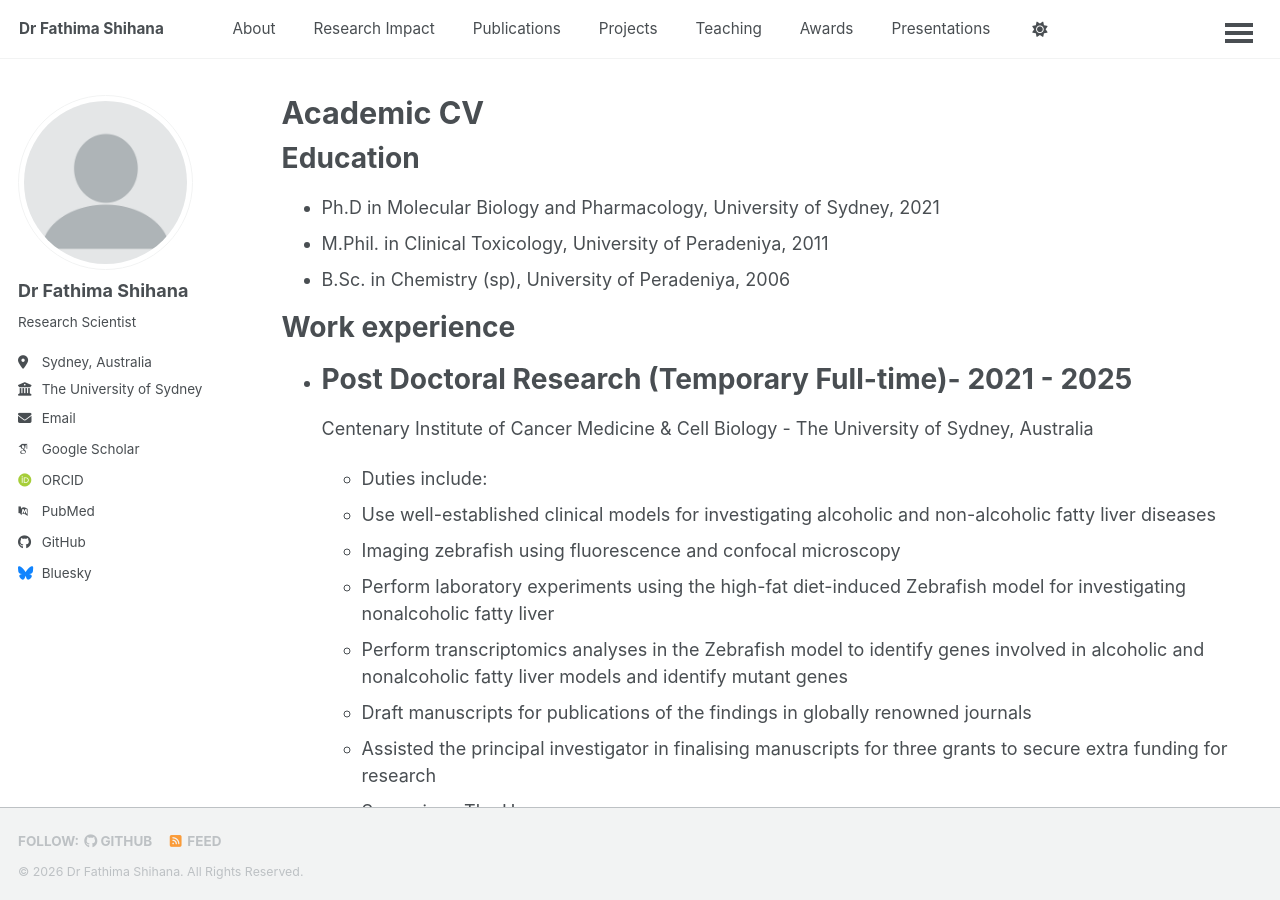
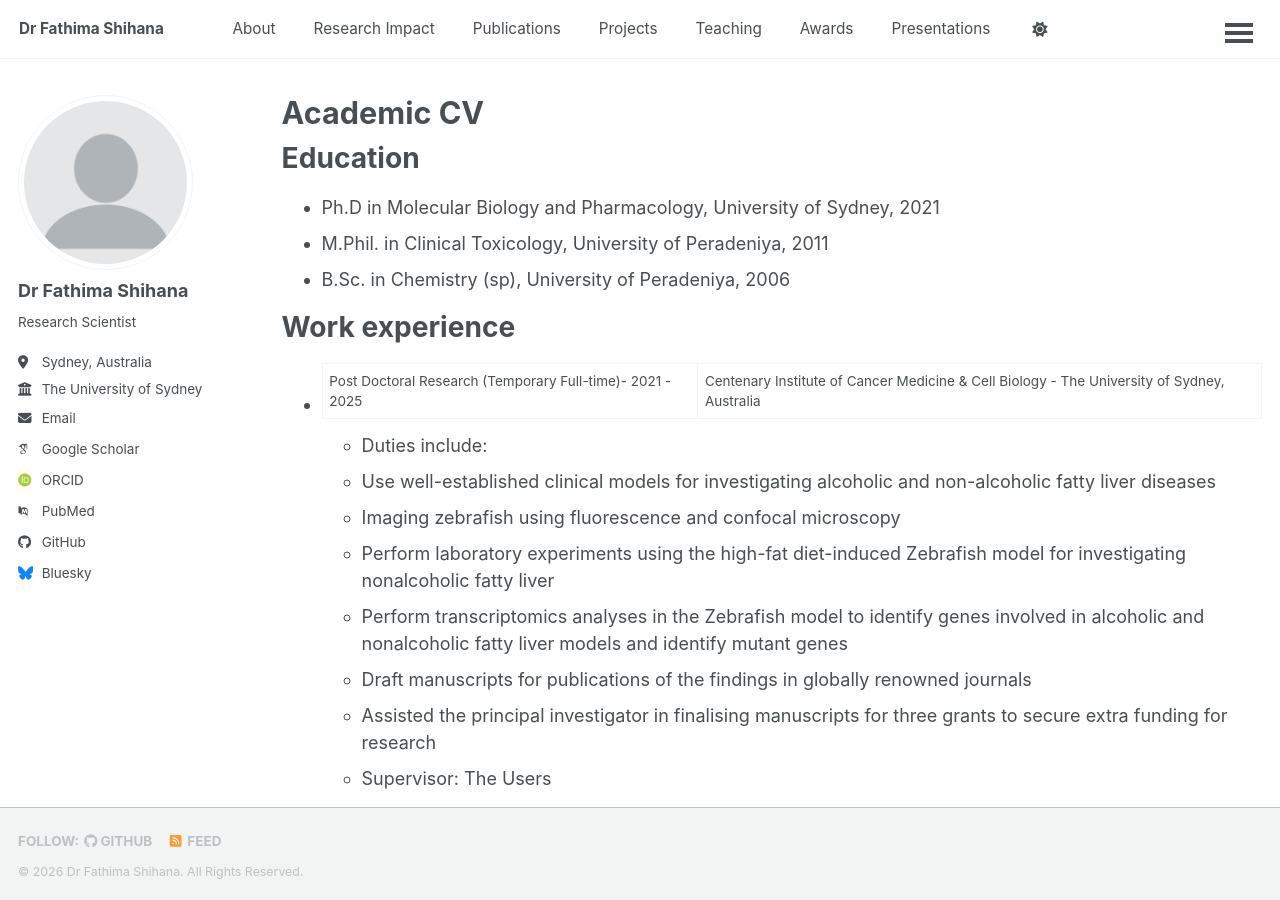
Before and after one commit to fathimashihana/fathimashihana.github.io, a Jekyll site: the page built from _pages/cv.md, in a window 1280 px wide and 900 px high. Built offline with Jekyll 4.4.1, drawn with Linux system fonts in a browser that asks for light colours; some web fonts are replaced; a script bundle is joined from its source files by our own code; library files that are not in the unit come from our copies.

Commit message:
Update cv.md

```diff
--- a/_pages/cv.md
+++ b/_pages/cv.md
@@ -15,9 +15,7 @@ Education
 
 Work experience
 ======
-* Post Doctoral Research (Temporary Full-time)- 2021 - 2025
-======
-  Centenary Institute of Cancer Medicine & Cell Biology - The University of Sydney, Australia
+* Post Doctoral Research (Temporary Full-time)- 2021 - 2025 | Centenary Institute of Cancer Medicine & Cell Biology - The University of Sydney, Australia
   * Duties include:
   * Use well-established clinical models for investigating alcoholic and non-alcoholic fatty liver diseases
   * Imaging zebrafish using fluorescence and confocal microscopy
```
